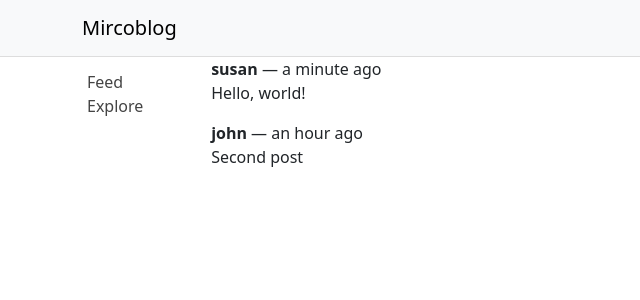
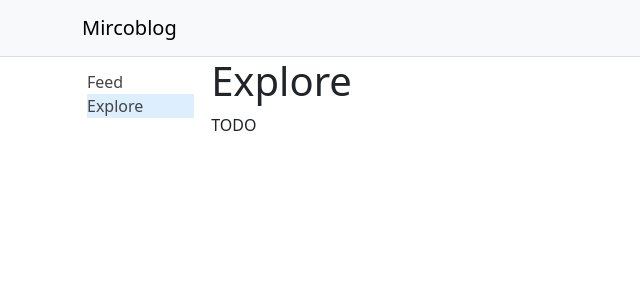
Before and after one commit to mnosinov/react-microblog, a React (Create React App) app: page /explore in a window 1280 px wide. Shown: the top 300 px of the page, without its empty margins (0-640 px from the left). Built offline with nearby package versions, Linux system fonts and the light colour scheme.

Commit message:
routing added

```diff
--- a/src/App.js
+++ b/src/App.js
@@ -4,15 +4,26 @@
 import Sidebar from './components/Sidebar'
 import Posts from './components/Posts';
 import Body from './components/Body';
+import FeedPage from './pages/FeedPage';
+import ExplorePage from './pages/ExplorePage';
+import LoginPage from './pages/LoginPage';
+import UserPage from './pages/UserPage';
+import { BrowserRouter, Navigate, Route, Routes } from 'react-router-dom';
 
 export default function App() {
 
   return (
     <Container fluid className="App">
-      <Header />
-      <Body sidebar>
-        <Posts />
-      </Body>
+      <BrowserRouter>
+        <Header />
+        <Routes>
+          <Route path="/" element={<FeedPage />} />
+          <Route path="/explore" element={<ExplorePage />} />
+          <Route path="/user/:username" element={<UserPage />} />
+          <Route path="/login" element={<LoginPage />} />
+          <Route path="*" element={<Navigate to="/" />} />
+        </Routes>
+      </BrowserRouter>
     </Container>
   );
 }
--- a/src/components/Sidebar.js
+++ b/src/components/Sidebar.js
@@ -1,14 +1,15 @@
 import Navbar from 'react-bootstrap/Navbar';
 import Nav from 'react-bootstrap/Nav';
+import { NavLink } from 'react-router-dom';
 
 export default function Sidebar() {
   return (
     <Navbar sticky="top" className="flex-column Sidebar">
       <Nav.Item>
-        <Nav.Link href="/">Feed</Nav.Link>
+        <Nav.Link as={NavLink} to="/" end>Feed</Nav.Link>
       </Nav.Item>
       <Nav.Item>
-        <Nav.Link href="/">Explore</Nav.Link>
+        <Nav.Link as={NavLink} to="/explore">Explore</Nav.Link>
       </Nav.Item>
     </Navbar>
   );
--- a/src/index.css
+++ b/src/index.css
@@ -26,3 +26,7 @@
 .Sidebar a:hover {
   background-color: #eee;
 }
+
+.Sidebar .nav-item .active {
+  background-color: #def;
+}
--- /dev/null
+++ b/src/pages/ExplorePage.js
@@ -0,0 +1,11 @@
+import Body from '../components/Body';
+
+export default function ExplorePage() {
+  return (
+    <Body sidebar>
+      <h1>Explore</h1>
+      <p>TODO</p>
+    </Body>
+
+  );
+}
--- /dev/null
+++ b/src/pages/FeedPage.js
@@ -0,0 +1,10 @@
+import Body from '../components/Body';
+import Posts from '../components/Posts';
+
+export default function FeedPage() {
+  return (
+    <Body sidebar>
+      <Posts />
+    </Body>
+  );
+}
--- /dev/null
+++ b/src/pages/LoginPage.js
@@ -0,0 +1,10 @@
+import Body from '../components/Body';
+
+export default function LoginPage() {
+  return (
+    <Body>
+      <h1>Login form</h1>
+      <p>TODO</p>
+    </Body>
+  );
+}
--- /dev/null
+++ b/src/pages/UserPage.js
@@ -0,0 +1,14 @@
+import { useParams } from 'react-router-dom';
+import Body from '../components/Body';
+
+export default function UserPage() {
+  const { username } = useParams();
+  console.log(useParams());
+
+  return (
+    <Body sidebar>
+      <h1>{username}</h1>
+      <p>TODO</p>
+    </Body>
+  );
+}
```
